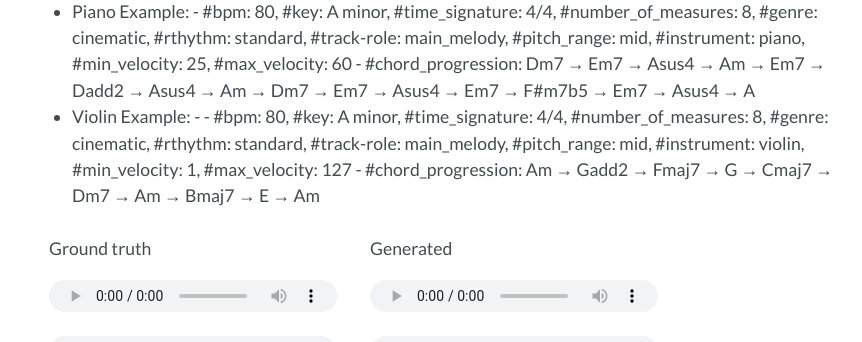
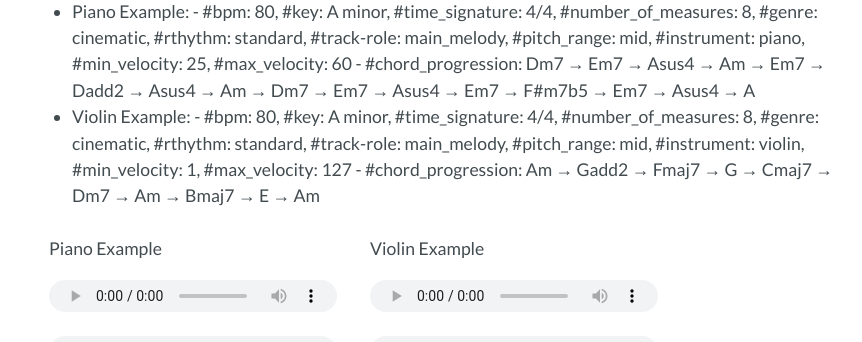
Before and after one commit to POZAlabs/ComMU, a Jekyll site: the page built from index.md, in a window 1280 px wide and 900 px high, scrolled down 5659 px. Shown: the part 154-496 px from the top of the window, without its empty margins (192-1054 px from the left). Built offline with Jekyll 4.4.1, drawn with Linux system fonts in a browser that asks for light colours; our own code applies the rules of GitHub Pages for plain Markdown files.

Commit message:
Update index.md
update variation section

```diff
--- a/index.md
+++ b/index.md
@@ -176,14 +176,14 @@ As shown with 2 sets of examples below, a variety of MIDI files are produced und
  	- #bpm: 80, #key: A minor, #time_signature: 4/4, #number_of_measures: 8, #genre: cinematic, #rthythm: standard, #track-role: main_melody, #pitch_range: mid, #instrument: piano, #min_velocity: 25, #max_velocity: 60
  	- #chord_progression: Dm7 → Em7 → Asus4 → Am → Em7 → Dadd2 → Asus4 → Am → Dm7 → Em7 → Asus4 → Em7 → F#m7b5 → Em7 → Asus4 → A
  - Violin Example:
- 	-  	- #bpm: 80, #key: A minor, #time_signature: 4/4, #number_of_measures: 8, #genre: cinematic, #rthythm: standard, #track-role: main_melody, #pitch_range: mid, #instrument: violin, #min_velocity: 1, #max_velocity: 127
+ 	- #bpm: 80, #key: A minor, #time_signature: 4/4, #number_of_measures: 8, #genre: cinematic, #rthythm: standard, #track-role: main_melody, #pitch_range: mid, #instrument: violin, #min_velocity: 1, #max_velocity: 127
  	- #chord_progression: Am → Gadd2 → Fmaj7 → G → Cmaj7 → Dm7 → Am → Bmaj7 → E → Am
 
 <table class="audio-table">
   <tbody>
     <tr>
-      <td>Ground truth</td>
-      <td>Generated</td>
+      <td>Piano Example</td>
+      <td>Violin Example</td>
     </tr>
     <tr>
       <td><audio controls=""><source src="./assets/audio_samples/variation_samples/variation_piano/variation_piano_000.wav" type="audio/mpeg" /></audio></td>
```
